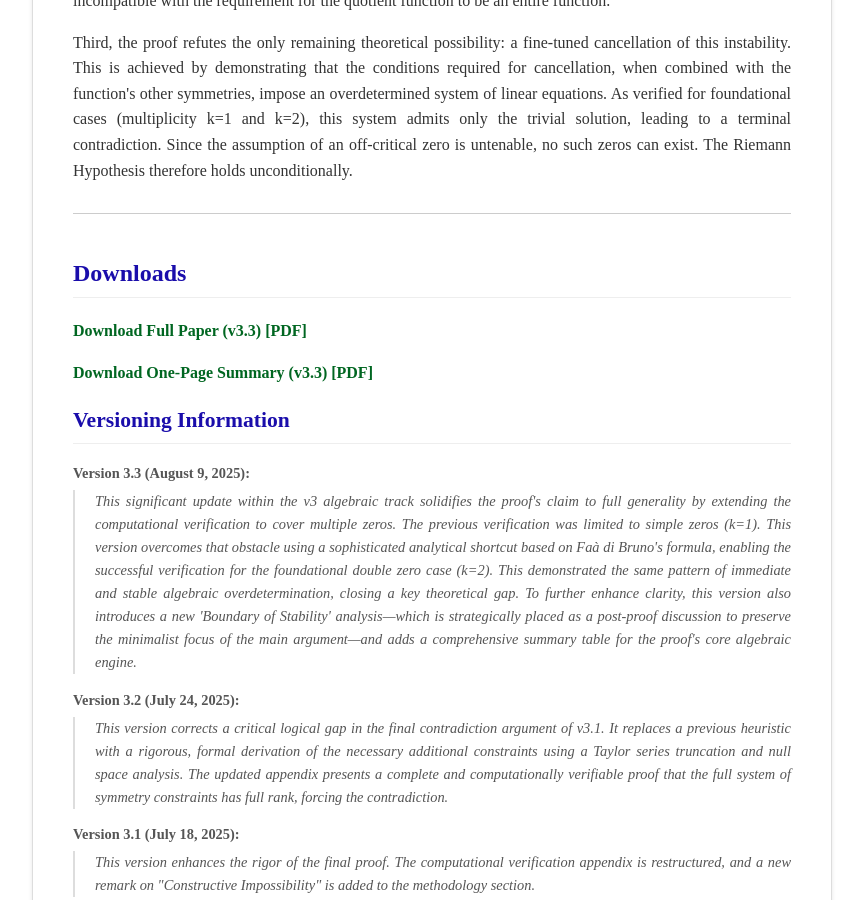
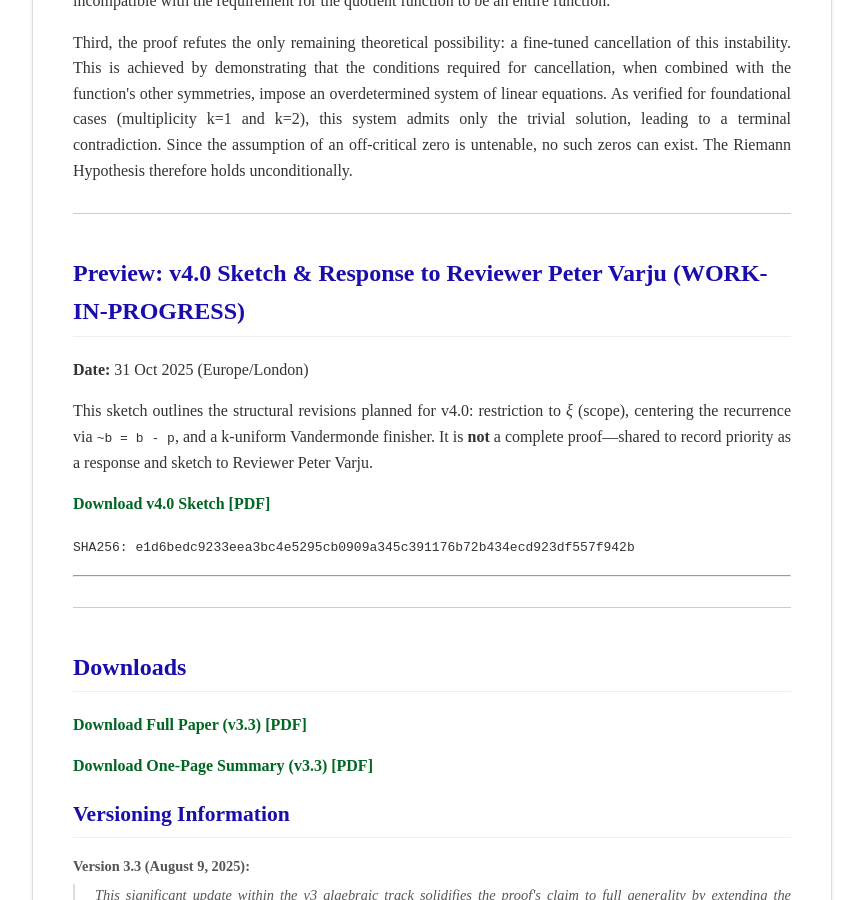
Before and after one commit to attila-ac/hyperlocal, a Jekyll site: the page index.html, which Jekyll copies as it is, in a window 1280 px wide and 900 px high, scrolled down 750 px. Shown: the whole window, without its empty margins (208-1071 px from the left). Built offline with Jekyll 4.4.1, drawn with Linux system fonts in a browser that asks for light colours.

Commit message:
index.html v4.0 sketch update

```diff
--- a/index.html
+++ b/index.html
@@ -91,6 +91,25 @@
             Third, the proof refutes the only remaining theoretical possibility: a fine-tuned cancellation of this instability. This is achieved by demonstrating that the conditions required for cancellation, when combined with the function's other symmetries, impose an overdetermined system of linear equations. As verified for foundational cases (multiplicity k=1 and k=2), this system admits only the trivial solution, leading to a terminal contradiction. Since the assumption of an off-critical zero is untenable, no such zeros can exist. The Riemann Hypothesis therefore holds unconditionally.
         </p>
 
+<div class="download-links" id="v4-0-sketch">
+  <h2>Preview: v4.0 Sketch &amp; Response to Reviewer Peter Varju (WORK-IN-PROGRESS)</h2>
+  <p><strong>Date:</strong> 31 Oct 2025 (Europe/London)</p>
+  <p>
+    This sketch outlines the structural revisions planned for v4.0:
+    restriction to <em>&#x03BE;</em> (scope), centering the recurrence via
+    <code>~b = b - p</code>, and a <span style="white-space:nowrap;">k-uniform</span> Vandermonde finisher.
+    It is <strong>not</strong> a complete proof—shared to record priority as a response and sketch to Reviewer Peter Varju.
+  </p>
+  <p>
+    <a href="v4.0_sketch_response_to_reviewer_Varju.pdf" download>
+      <strong>Download v4.0 Sketch [PDF]</strong>
+    </a>
+  </p>
+  <p><code>SHA256: e1d6bedc9233eea3bc4e5295cb0909a345c391176b72b434ecd923df557f942b</code></p>
+  <hr>
+</div>
+
+
         <div class="download-links">
             <h2>Downloads</h2>
             <p>
```
